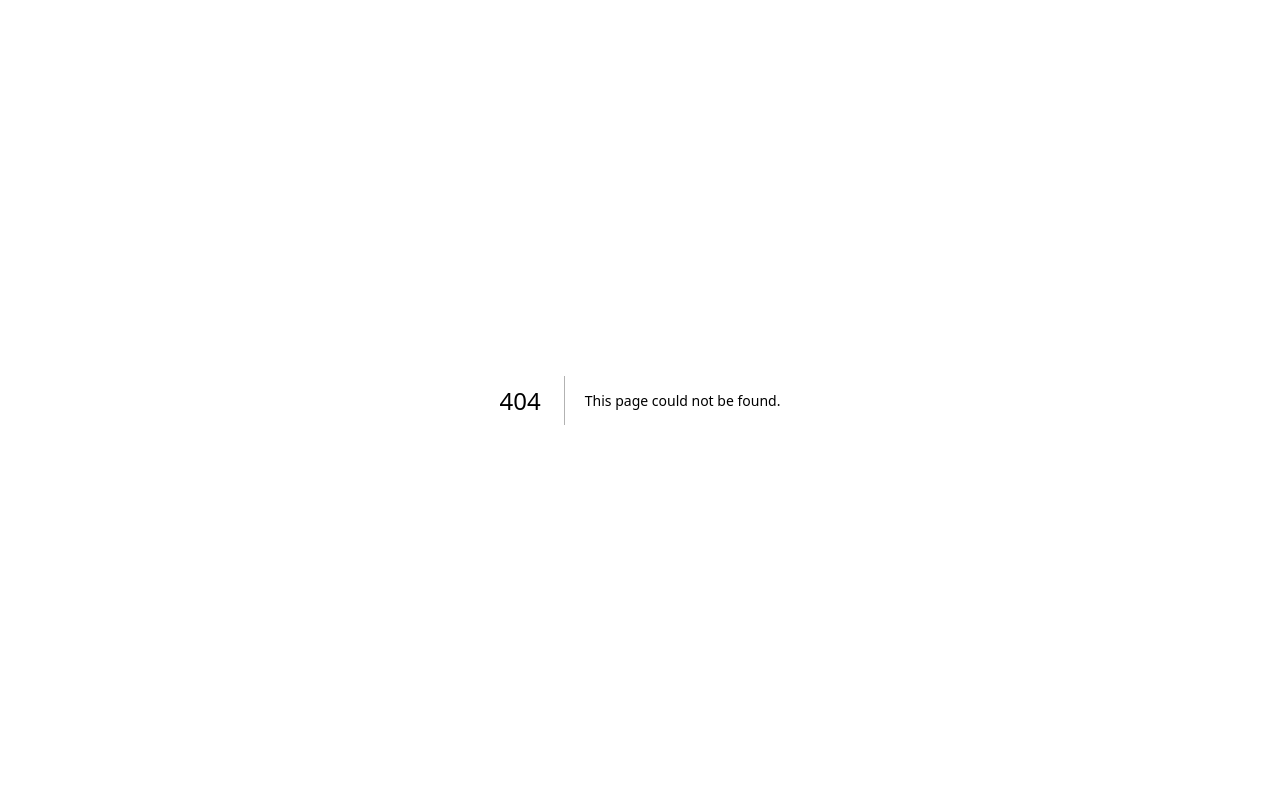
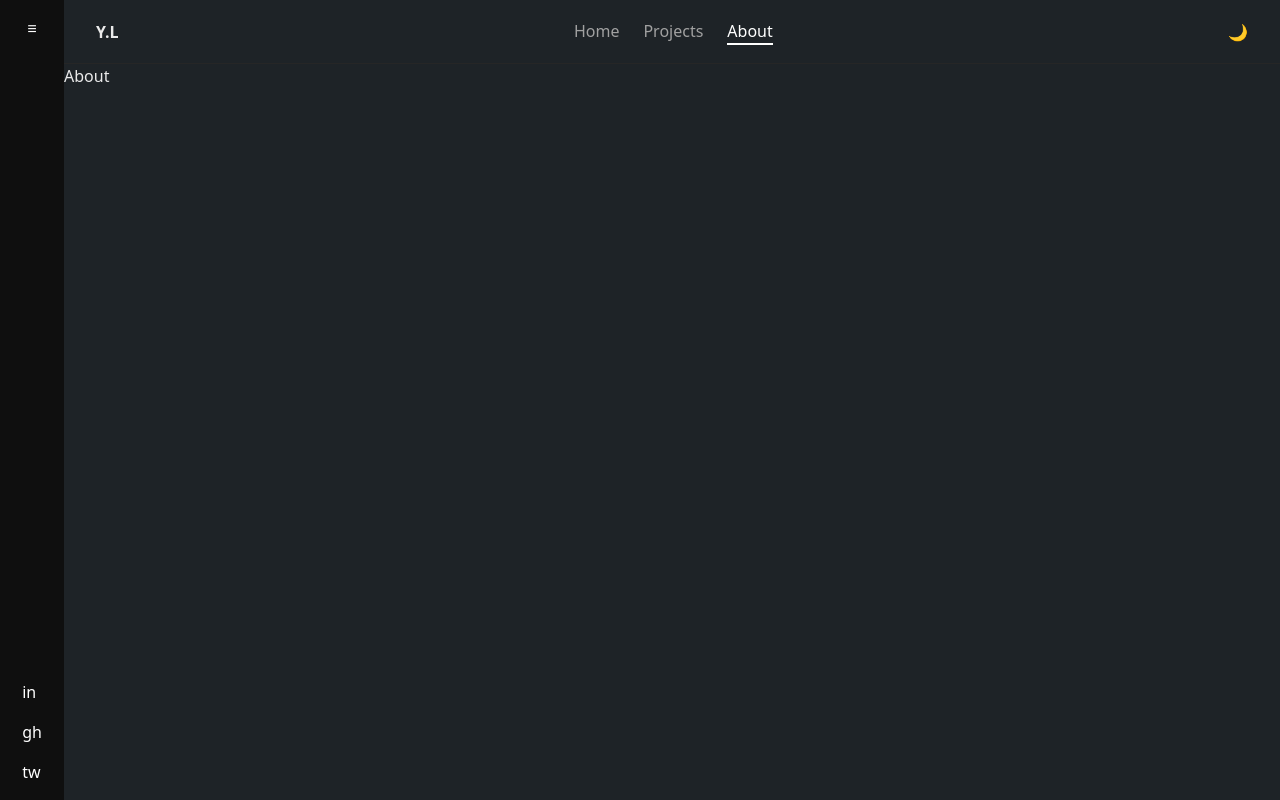
Before and after one commit to CatYunnnn/myWeb, a Next.js app: page /about in a window 1280 px wide. Before the commit this address had no page. Built offline with nearby package versions, Linux system fonts and the light colour scheme.

Commit message:
feat: initialize app layout with navbar and sidebar

```diff
--- /dev/null
+++ b/app/about/page.tsx
@@ -0,0 +1,5 @@
+export const AboutPage = () => {
+  return <div>About</div>;
+};
+
+export default AboutPage;
--- /dev/null
+++ b/app/components/Navbar/Navbar.tsx
@@ -0,0 +1,52 @@
+"use client";
+import Link from "next/link";
+import { usePathname } from "next/navigation";
+
+type NavItem = {
+  label: string;
+  href: string;
+};
+
+const navItems: readonly NavItem[] = [
+  { label: "Home", href: "/" },
+  { label: "Projects", href: "/projects" },
+  { label: "About", href: "/about" },
+];
+
+export const Navbar = () => {
+  const pathname = usePathname();
+
+  const isActive = (href: string) =>
+    href === "/" ? pathname === "/" : pathname.startsWith(href);
+
+  return (
+    <header className="h-16 flex items-center justify-between px-8 border-b border-neutral-800">
+      {/* Title name */}
+      <div className="font-bold">Y.L</div>
+
+      {/* Route */}
+      <nav className="flex gap-6">
+        {navItems.map((item) => {
+          const active = isActive(item.href);
+
+          return (
+            <Link
+              key={item.href}
+              href={item.href}
+              className={`transition-colors ${
+                active
+                  ? "text-white border-b-2 border-white"
+                  : "text-neutral-400 hover:text-white"
+              }`}
+            >
+              {item.label}
+            </Link>
+          );
+        })}
+      </nav>
+
+      {/* Theme switcher */}
+      <div className="text-neutral-400">🌙</div>
+    </header>
+  );
+};
--- /dev/null
+++ b/app/components/Sidebar/Sidebar.tsx
@@ -0,0 +1,36 @@
+import Link from "next/link";
+
+export const Sidebar = () => {
+  return (
+    <aside
+      style={{
+        width: "64px",
+        minHeight: "100vh",
+        backgroundColor: "#0f0f0f",
+        display: "flex",
+        flexDirection: "column",
+        alignItems: "center",
+        justifyContent: "space-between",
+        padding: "16px 0",
+      }}
+    >
+      {/* 上：Logo / Menu */}
+      <div>
+        <div style={{ color: "white", marginBottom: "24px" }}>≡</div>
+      </div>
+
+      {/* 下：Social Links */}
+      <div style={{ display: "flex", flexDirection: "column", gap: "16px" }}>
+        <Link href="#" style={{ color: "white" }}>
+          in
+        </Link>
+        <Link href="#" style={{ color: "white" }}>
+          gh
+        </Link>
+        <Link href="#" style={{ color: "white" }}>
+          tw
+        </Link>
+      </div>
+    </aside>
+  );
+};
--- a/app/layout.tsx
+++ b/app/layout.tsx
@@ -1,6 +1,9 @@
 import type { Metadata } from "next";
 import { Geist, Geist_Mono } from "next/font/google";
 import "./globals.css";
+//////// components
+import { Sidebar } from "./components/Sidebar/Sidebar";
+import { Navbar } from "./components/Navbar/Navbar";
 
 const geistSans = Geist({
   variable: "--font-geist-sans",
@@ -13,8 +16,8 @@ const geistMono = Geist_Mono({
 });
 
 export const metadata: Metadata = {
-  title: "Create Next App",
-  description: "Generated by create next app",
+  title: "My Website",
+  description: "My personal website built with Next.js and Tailwind CSS.",
 };
 
 export default function RootLayout({
@@ -27,7 +30,15 @@ export default function RootLayout({
       <body
         className={`${geistSans.variable} ${geistMono.variable} antialiased`}
       >
-        {children}
+        <div className="flex min-h-screen">
+          <Sidebar />
+
+          {/* 主內容區，先佔位 */}
+          <div className="flex-1">
+            <Navbar />
+            {children}
+          </div>
+        </div>
       </body>
     </html>
   );
--- /dev/null
+++ b/app/projects/page.tsx
@@ -0,0 +1,5 @@
+export const ProjectsPage = () => {
+  return <div>ProjectPage</div>;
+};
+
+export default ProjectsPage;
```
